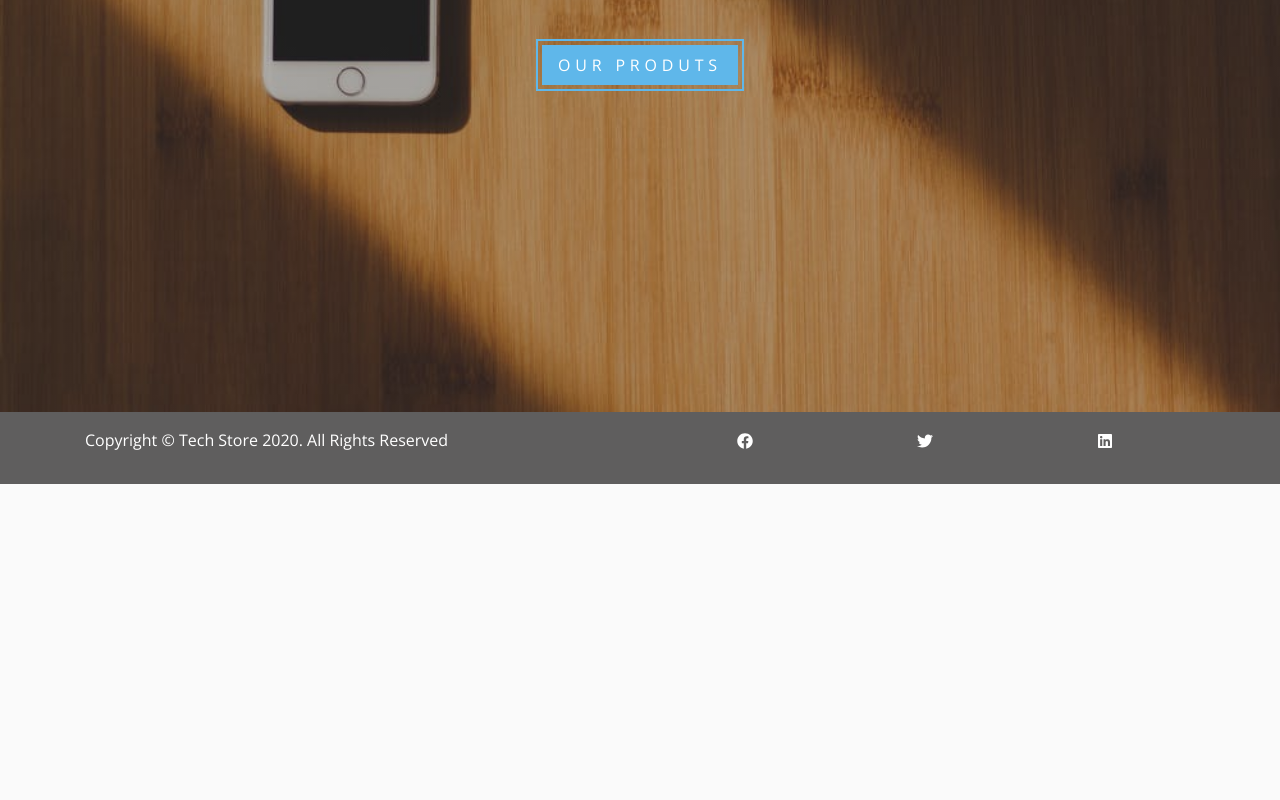
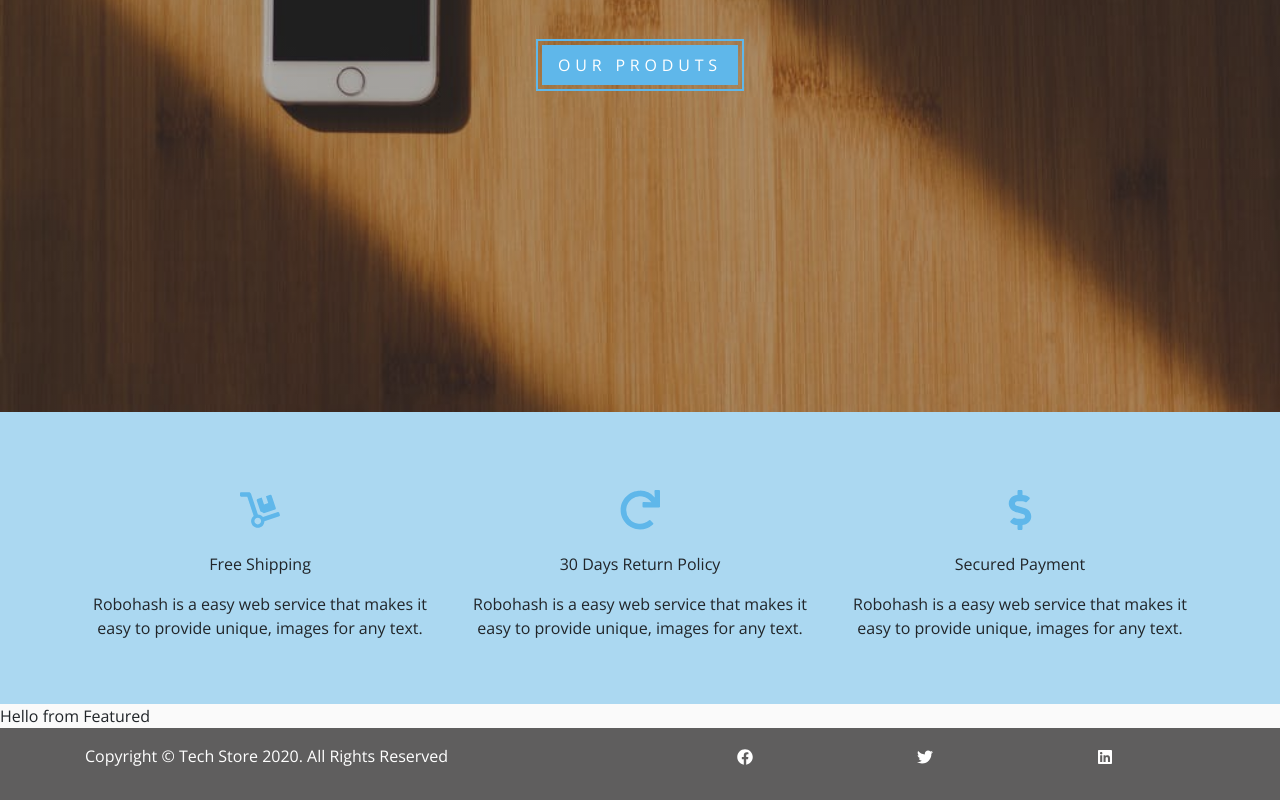
Before and after one commit to ajochope/tech-store, a React (Create React App) app: page / in a window 1280 px wide. Shown: the part 449-1249 px from the top of the page. Before the commit the page ends 933 px from the top, so only its background shows below. Built offline with nearby package versions, Linux system fonts and the light colour scheme.

Commit message:
new_mods_11:08:57

```diff
--- /dev/null
+++ b/src/components/HomePage/Featured.js
@@ -0,0 +1,9 @@
+import React from 'react'
+
+export default function Featured() {
+    return (
+        <div>
+            Hello from Featured
+        </div>
+    )
+}
--- /dev/null
+++ b/src/components/HomePage/Services.js
@@ -0,0 +1,64 @@
+import React, {Component} from 'react';
+import styled from 'styled-components';
+import {FaDolly, FaRedo, FaDollarSign } from 'react-icons/fa';
+
+export default class Services extends Component {
+    state= {
+        services:[
+            {
+                id: 1,
+                icon:<FaDolly/>,
+                title: 'free shipping',
+                text: 'Robohash is a easy web service that makes it easy to provide unique, images for any text.'
+            },
+            {
+                id: 2,
+                icon:<FaRedo/>,
+                title: '30 days return policy',
+                text: 'Robohash is a easy web service that makes it easy to provide unique, images for any text.'
+            },
+            {
+                id: 3,
+                icon:<FaDollarSign/>,
+                title: 'secured payment',
+                text: 'Robohash is a easy web service that makes it easy to provide unique, images for any text.'
+            },
+        ]
+    }
+    render() {
+        return (
+            <ServicesWrapper className="py-5">
+                <div className="container">
+                    <div className="row">
+                        {this.state.services.map(item => {
+                            return(
+                                <div className="col-10 mx-auto col-sm-6 col-md-4 text-center my-3" key={item.id}>
+                                    <div className="service-icon">
+                                        {item.icon}
+                                    </div>
+                                    <div className="mt-3 text-capitalize">
+                                        {item.title}
+                                    </div>
+                                    <div className="mt-3">
+                                        {item.text}
+                                    </div>
+                                </div>
+                            )
+                        })}
+                    </div>
+                </div>
+            </ServicesWrapper>
+        )
+    }
+}
+const ServicesWrapper = styled.section`
+background: rgba(95,183,234,0.5);
+.service-icon{
+    font-size: 2.5rem;
+    color: var(--primaryColor);
+}
+p {
+    color: var(--darkGrey);
+}
+
+`;
--- a/src/context/context.js
+++ b/src/context/context.js
@@ -9,7 +9,7 @@ class ProductProvider extends Component {
     state = {
         sidebarOpen:false,
         cartOpen:false,
-        cartItems: 222,
+        cartItems: 333,
         links: linkData,
         socialIcons: socialData,
         cart: []
--- a/src/pages/HomePage.js
+++ b/src/pages/HomePage.js
@@ -1,6 +1,9 @@
 import React from 'react';
 import Hero from '../components/Hero';
 import {Link} from 'react-router-dom';
+import Services from '../components/HomePage/Services';
+import Featured from '../components/HomePage/Featured';
+
 
 export default function HomePage() {
     return (
@@ -10,6 +13,8 @@ export default function HomePage() {
                   className="main-link"
                   style={{margin: "2rem"}}> our produts</Link>
         </Hero>
+        <Services></Services>
+        <Featured></Featured>
         </>
     )
 }
```
Also changed, not shown: 13 other files (tests, documents, lock files or other folders).
